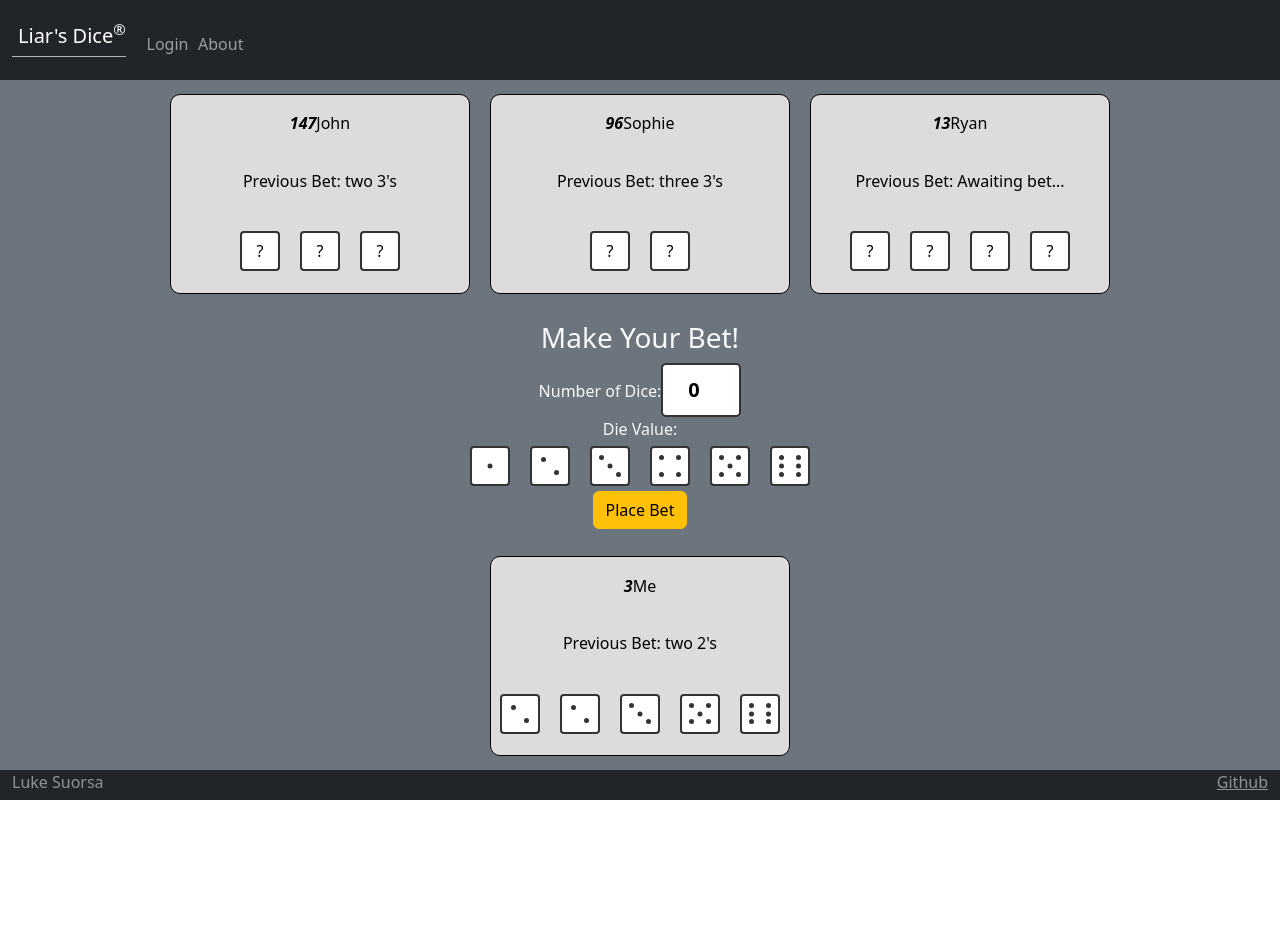
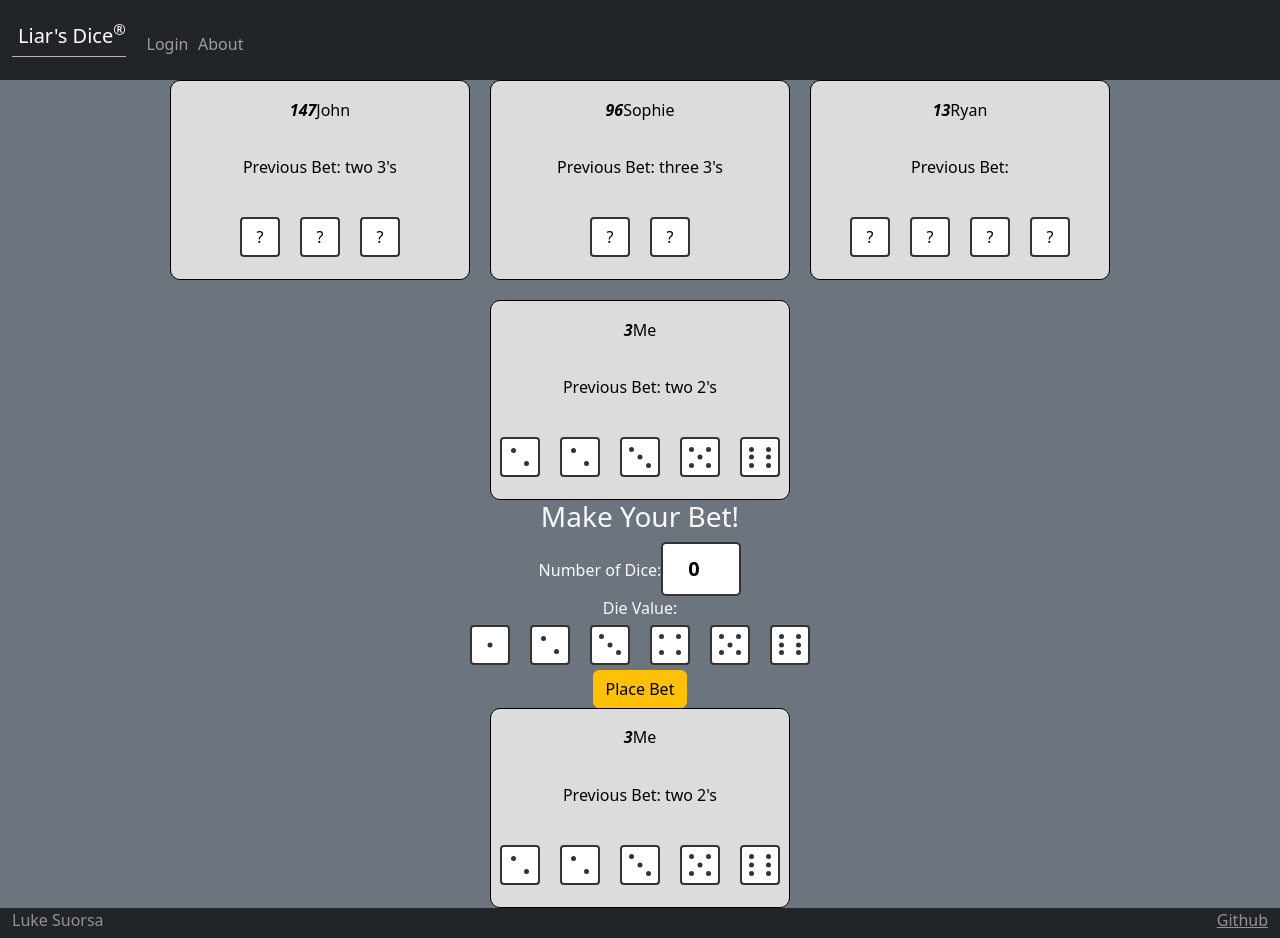
Before and after one commit to lmsuorsa/startup, a React (Vite) app: page /play in a window 1280 px wide. Before the commit the page ends 800 px from the top, so only its background shows below. Built offline with nearby package versions, Linux system fonts and the light colour scheme.

Commit message:
render player card components

```diff
--- a/src/components/play/play.jsx
+++ b/src/components/play/play.jsx
@@ -21,54 +21,66 @@ export function Play() {
         console.log("invalid bet");
         return false;
     }
-    console.log("Bet: ", dieNum, dieVal)
+    console.log("Bet: ", "Num - ", dieNum, "Val - ", dieVal)
     placeBet(dieNum, dieVal);
   }
+
+  const [gameState, setGameState] = React.useState({
+    players: [
+      {
+        id: 1,
+        name: "John",
+        wins: 147,
+        dice: [null, null, null],
+        previousBet: "two 3's"
+      },
+      {
+        id: 2,
+        name: "Sophie",
+        wins: 96,
+        dice: [null, null],
+        previousBet: "three 3's"
+      },
+      {
+        id: 3,
+        name: "Ryan",
+        wins: 13,
+        dice: [null, null, null, null],
+        previousBet: null
+      },
+      {
+        id: 4,
+        name: "Me",
+        wins: 3,
+        dice: [2,2,3,5,6],
+        previousBet: "two 2's"
+      }
+    ],
+
+    currentPlayer: 3,
+
+    currentBet: {
+      count: null,
+      value: null
+    },
+
+    round: 1
+  });
 
 
   return (
     <main className="container-fluid bg-secondary text-center">
       <div className="players-container">
-        <PlayerCard
-          name="John"
-          wins={147}
-          previousBet="two 3's"
-          dice={[null, null, null]}
-        />
-        <div className="player-card">
-          <div className="stat">
-            <span className="win-count">96</span>
-            <span className="player-name">Sophie</span>
-          </div>
-          <div className="stat">
-            <span className="previous-bet">Previous Bet: three 3's</span>
-          </div>
-          <div className="stat">
-            <div className="dice-container">
-              <div className="die face-unknown"></div>
-              <div className="die face-unknown"></div>
-            </div>
-          </div>
-        </div>
-        <div className="player-card">
-          <div className="stat">
-            <span className="win-count">13</span>
-            <span className="player-name">Ryan</span>
-          </div>
-          <div className="stat">
-            <span className="previous-bet">Previous Bet: Awaiting bet...</span>
-          </div>
-          <div className="stat">
-            <div className="dice-container">
-              <div className="die face-unknown"></div>
-              <div className="die face-unknown"></div>
-              <div className="die face-unknown"></div>
-              <div className="die face-unknown"></div>
-            </div>
-          </div>
-        </div>
+        {gameState.players.map(player => (
+          <PlayerCard
+            key={player.id}
+            name={player.name}
+            wins={player.wins}
+            previousBet={player.previousBet}
+            dice={player.dice}
+          />
+        ))}
       </div>
-
       <div className="bet-interface">
         <h3>Make Your Bet!</h3>
         <div className="bet-form">
```
